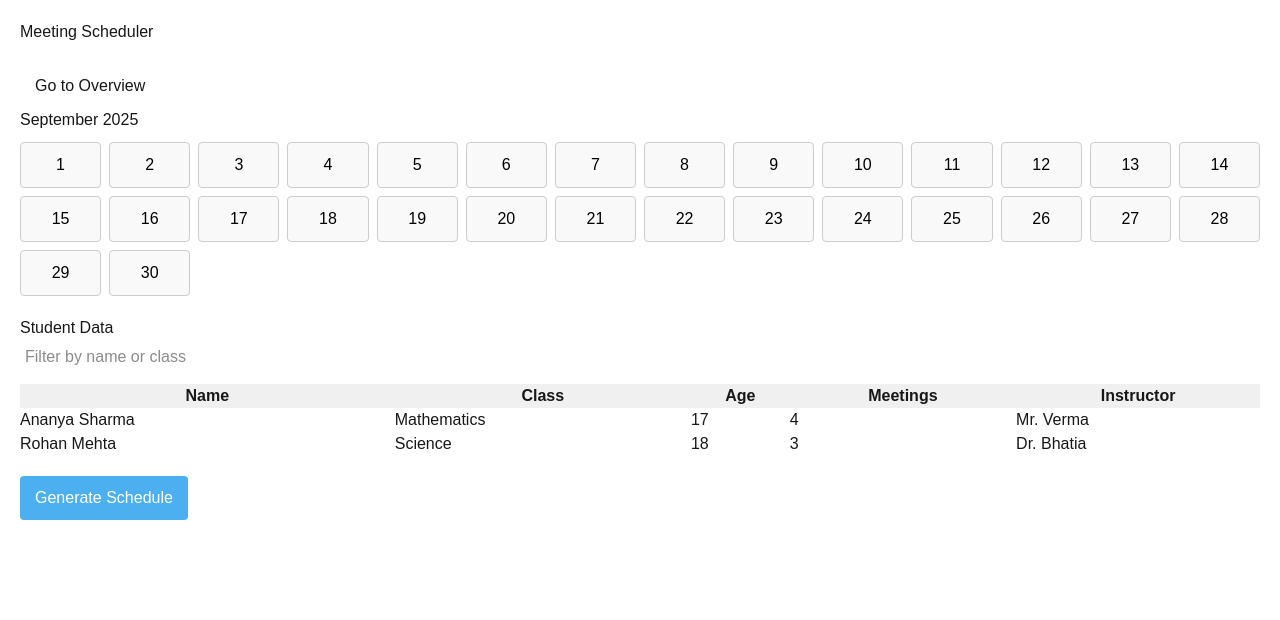
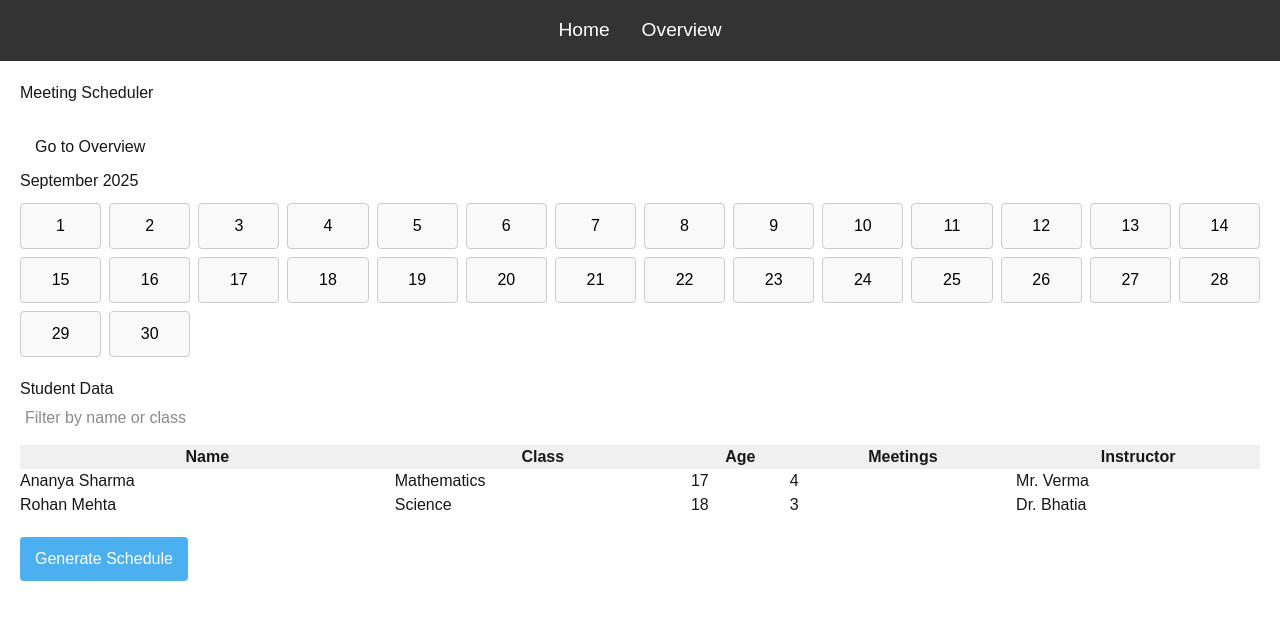
Before and after one commit to Deepak777K/social-media-content-calendar, a Next.js app: page / in a window 1280 px wide. Shown: the top 620 px of the page. Built offline with nearby package versions, Linux system fonts and the light colour scheme.

Commit message:
added Navbar

```diff
--- /dev/null
+++ b/app/components/Navbar.js
@@ -0,0 +1,24 @@
+// components/Navbar.js
+
+import Link from 'next/link';
+
+const Navbar = () => {
+	return (
+		<nav style={{
+			background: '#333',
+			padding: '1rem',
+			display: 'flex',
+			justifyContent: 'center',
+			gap: '2rem'
+		}}>
+			<Link href="/" style={{ color: '#fff', textDecoration: 'none', fontSize: '1.2rem' }}>
+				Home
+			</Link>
+			<Link href="/overview" style={{ color: '#fff', textDecoration: 'none', fontSize: '1.2rem' }}>
+				Overview
+			</Link>
+		</nav>
+	);
+};
+
+export default Navbar;
--- a/app/layout.js
+++ b/app/layout.js
@@ -1,6 +1,7 @@
 import { Geist, Geist_Mono } from "next/font/google";
 import "./globals.css";
 import { AppProvider } from "./context/AppContext";
+import Navbar from "./components/Navbar";
 
 const geistSans = Geist({
   variable: "--font-geist-sans",
@@ -23,6 +24,7 @@ export default function RootLayout({ children }) {
       <body
         className={`${geistSans.variable} ${geistMono.variable} antialiased`}
       >
+		<Navbar />
 			  <AppProvider>
 				  {children}
 			  </AppProvider>
```
